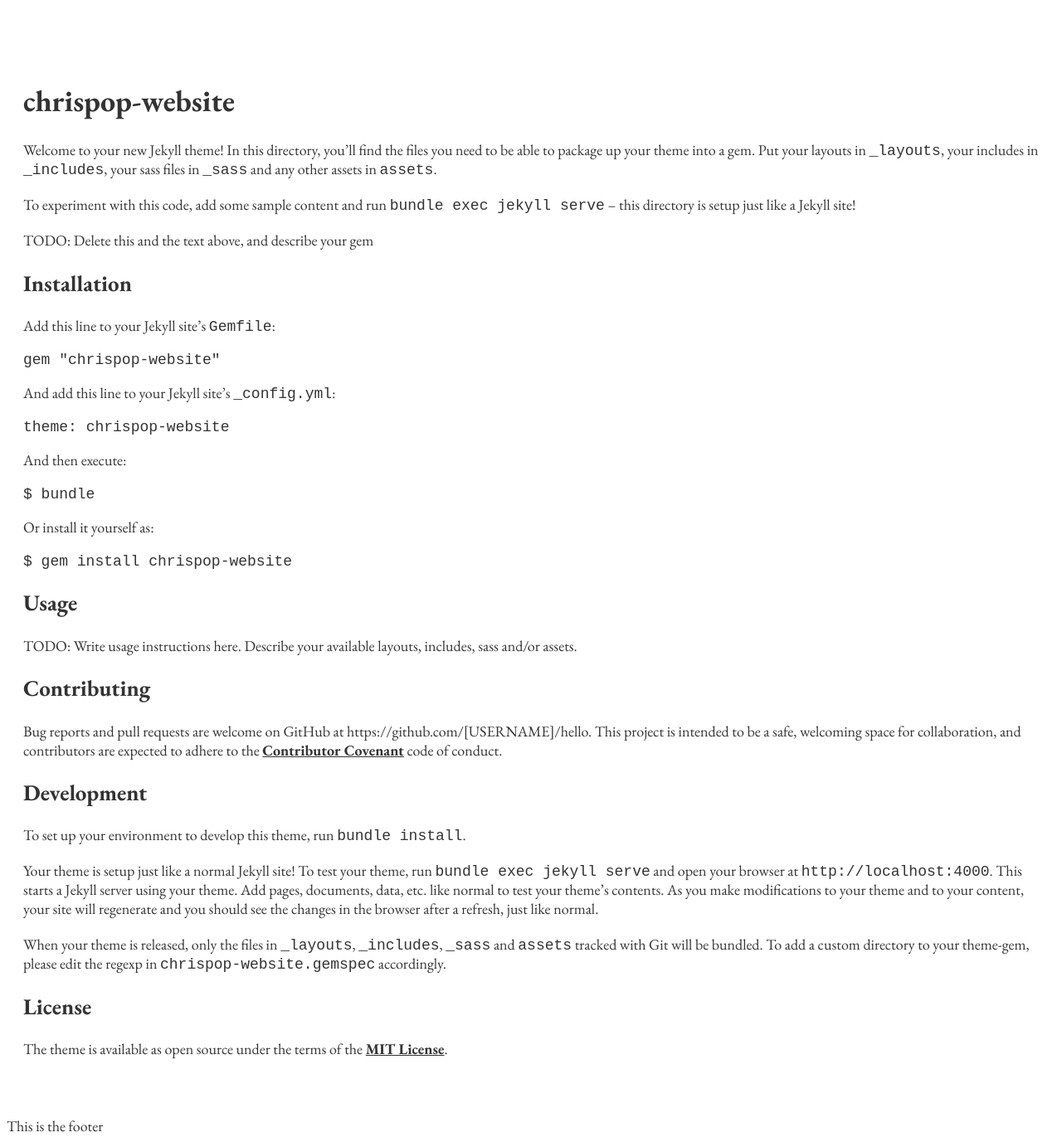
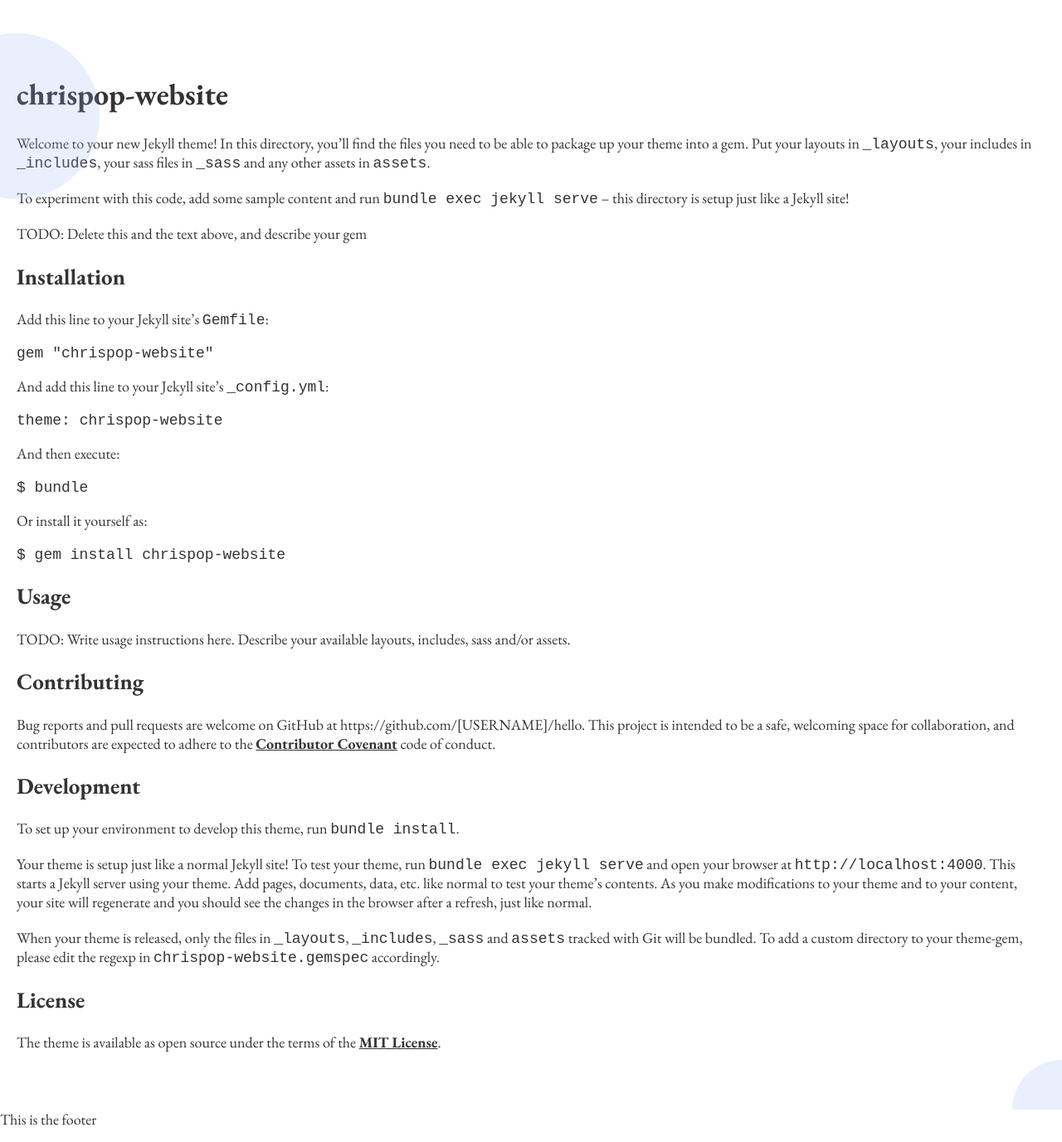
Before and after one commit to Plsr/chrispop-website-theme, a Jekyll site: the page built from README.md, in a window 1280 px wide. Shown: the whole page at 83% size. Built offline with Jekyll 4.4.1, drawn with Linux system fonts in a browser that asks for light colours; our own code applies the rules of GitHub Pages for plain Markdown files.

Commit message:
Add visual candy to intro section

```diff
--- a/_sass/base/_global.sass
+++ b/_sass/base/_global.sass
@@ -1,4 +1,9 @@
 body
+  //Reset
+  padding: 0
+  margin: 0
+  box-sizing: border-box
+
   font-family: $serif-font
   font-size: 18px
   color: $black
--- a/_sass/base/_vars.sass
+++ b/_sass/base/_vars.sass
@@ -3,3 +3,4 @@ $serif-font: 'EB Garamond', serif
 
 // Colors
 $black: #333333
+$accent-color: #8FAFF6
--- a/_sass/blocks/_intro_section.sass
+++ b/_sass/blocks/_intro_section.sass
@@ -1,5 +1,26 @@
 .bIntroSection
+  position: relative
   padding: 50px 20px
+  overflow: hidden
+
+  &:before, &:after
+    content: ''
+    position: absolute
+    border-radius: 50%
+    background-color: $accent-color
+    opacity: .2
+
+  &:before
+    left: -80px
+    top: 40px
+    width: 200px
+    height: 200px
+
+  &:after
+    right: -60px
+    bottom: -60px
+    width: 120px
+    height: 120px
 
   &-title, &-subline
     font-size: 24px
```
